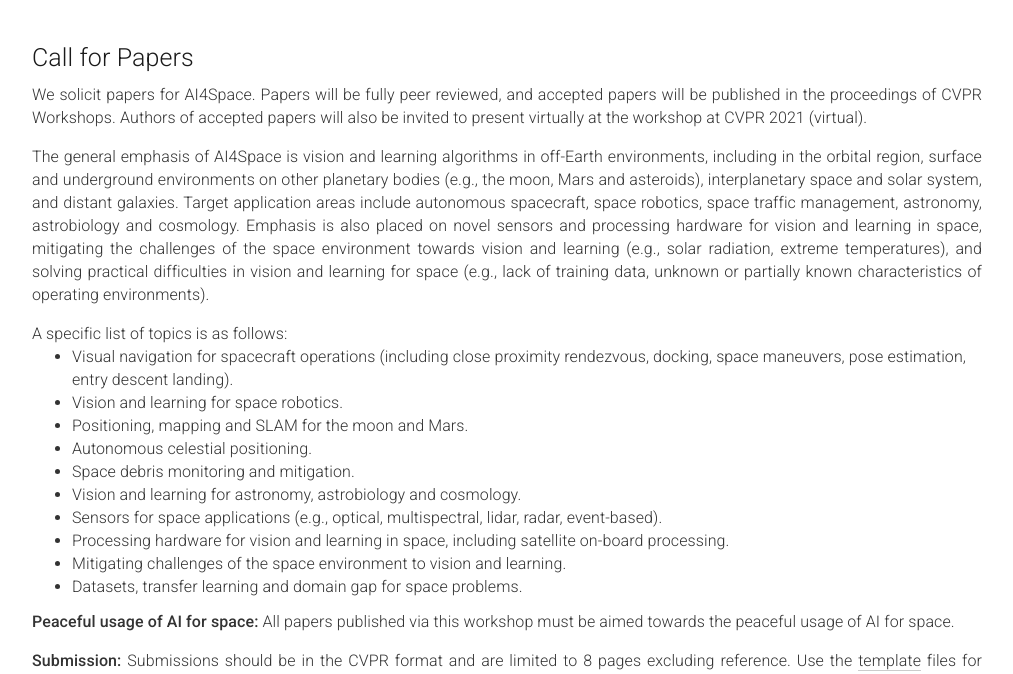
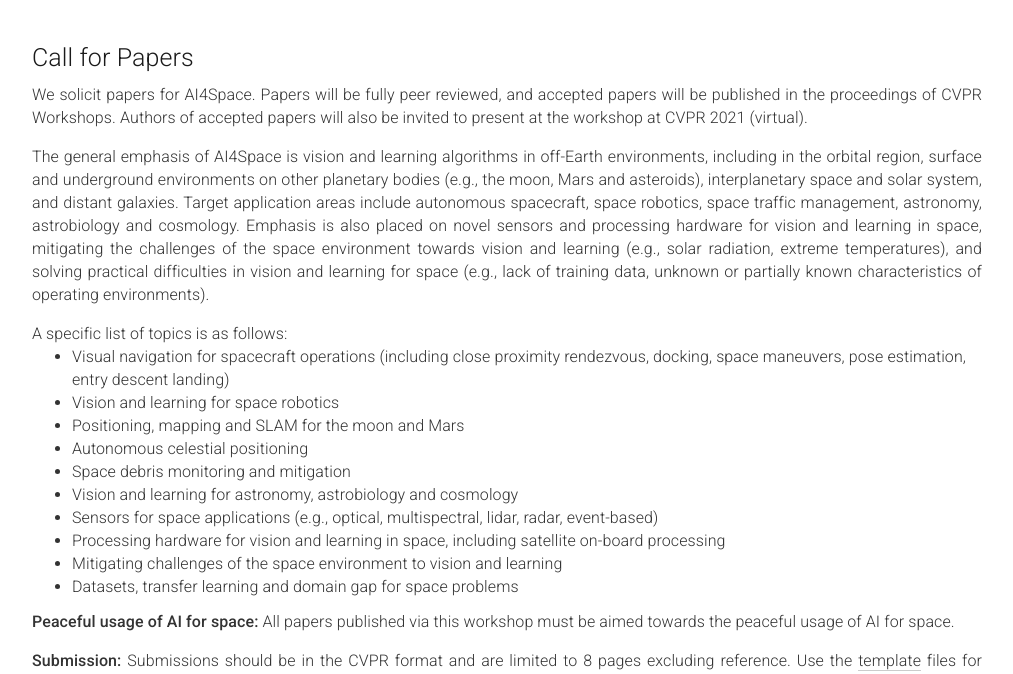
Before and after one commit to AIforSpace/2024, a Jekyll site: the page built from _pages/home.md, in a window 1280 px wide and 900 px high, scrolled down 2218 px. Shown: the part 175-849 px from the top of the window, without its empty margins (133-1146 px from the left). Built offline with Jekyll 4.4.1, drawn with Linux system fonts in a browser that asks for light colours.

Commit message:
update share summary

```diff
--- a/_config.yml
+++ b/_config.yml
@@ -1,6 +1,6 @@
-title: Learning 3D Generative Models
-email: daniel_ritchie@brown.edu
-description: Website for the Workshop on Learning 3D Generative Models at CVPR 2020
+title: AI4Space 2021
+email: bo.chen@adelaide.edu.au
+description: Website for the Workshop on AI for Space at CVPR 2021
   ---
 baseurl: "/2021" # the subpath of your site, e.g. /blog
 
--- a/_pages/home.md
+++ b/_pages/home.md
@@ -123,7 +123,7 @@
 <div class="row">
   <div class="col-xs-12">
     <p>
-      We solicit papers for AI4Space. Papers will be fully peer reviewed, and accepted papers will be published in the proceedings of CVPR Workshops. Authors of accepted papers will also be invited to present virtually at the workshop at CVPR 2021 (virtual).
+      We solicit papers for AI4Space. Papers will be fully peer reviewed, and accepted papers will be published in the proceedings of CVPR Workshops. Authors of accepted papers will also be invited to present at the workshop at CVPR 2021 (virtual).
       </p>
 
       <p>
@@ -131,16 +131,16 @@
     </p>
     A specific list of topics is as follows:
     <ul>
-      <li>Visual navigation for spacecraft operations (including close proximity rendezvous, docking, space maneuvers, pose estimation, entry descent landing).</li>
-      <li>Vision and learning for space robotics.</li>
-      <li>Positioning, mapping and SLAM for the moon and Mars.</li>
-      <li>Autonomous celestial positioning.</li>
-      <li>Space debris monitoring and mitigation.</li>
-      <li>Vision and learning for astronomy, astrobiology and cosmology.</li>
-      <li>Sensors for space applications (e.g., optical, multispectral, lidar, radar, event-based).</li>
-      <li>Processing hardware for vision and learning in space, including satellite on-board processing.</li>
-      <li>Mitigating challenges of the space environment to vision and learning.</li>
-      <li>Datasets, transfer learning and domain gap for space problems.</li>
+      <li>Visual navigation for spacecraft operations (including close proximity rendezvous, docking, space maneuvers, pose estimation, entry descent landing)</li>
+      <li>Vision and learning for space robotics</li>
+      <li>Positioning, mapping and SLAM for the moon and Mars</li>
+      <li>Autonomous celestial positioning</li>
+      <li>Space debris monitoring and mitigation</li>
+      <li>Vision and learning for astronomy, astrobiology and cosmology</li>
+      <li>Sensors for space applications (e.g., optical, multispectral, lidar, radar, event-based)</li>
+      <li>Processing hardware for vision and learning in space, including satellite on-board processing</li>
+      <li>Mitigating challenges of the space environment to vision and learning</li>
+      <li>Datasets, transfer learning and domain gap for space problems</li>
     </ul>
     <p>
     <span style="font-weight:500;">Peaceful usage of AI for space:</span> All papers published via this workshop must be aimed towards the peaceful usage of AI for space.
```
